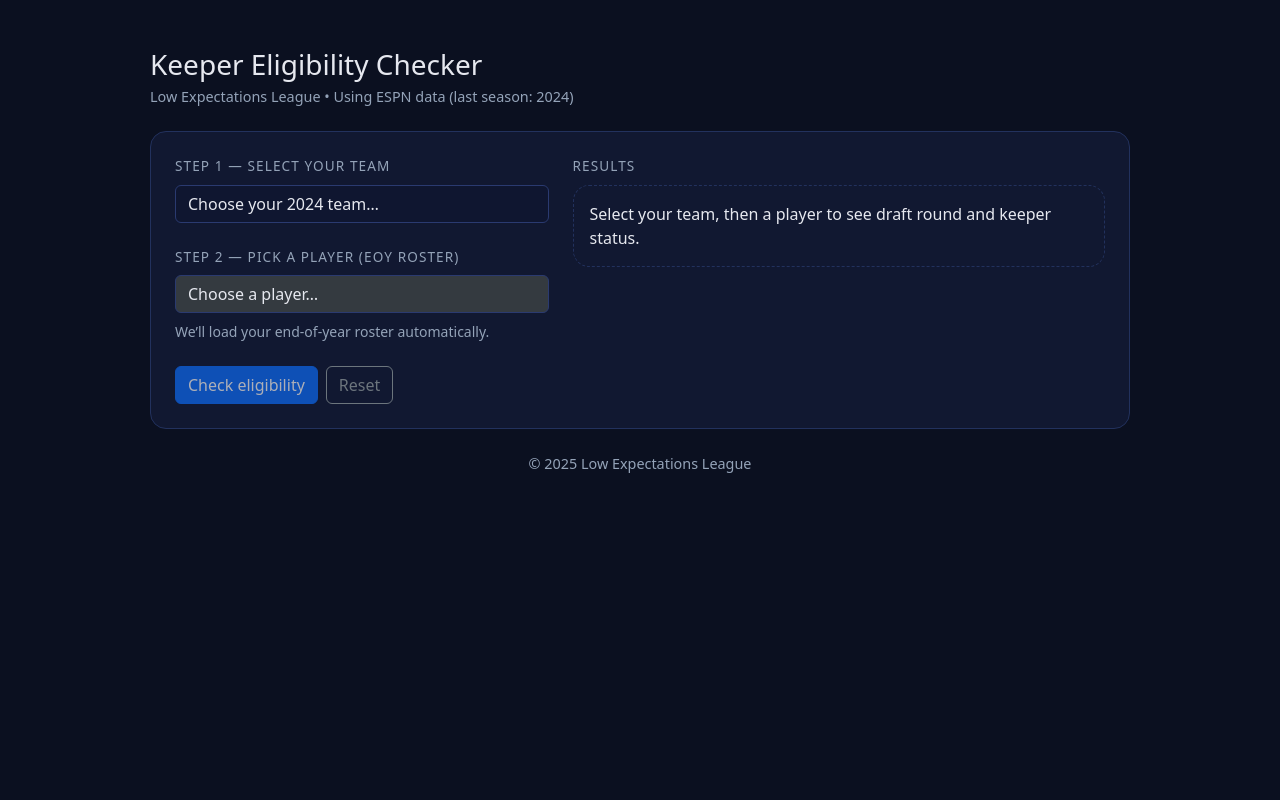
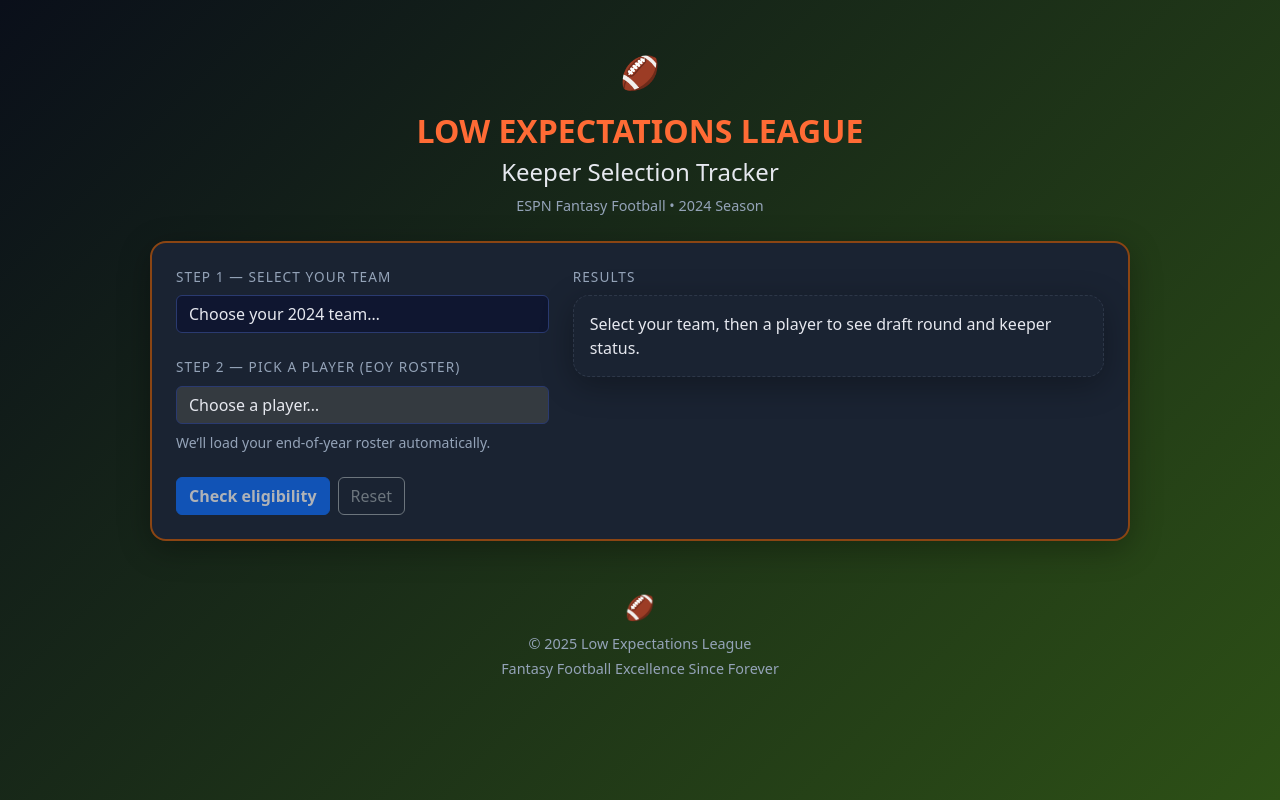
Before and after one commit to dancosta154/low-expectations-keeper, a Flask app: page / in a window 1280 px wide. Run offline with Flask 3, Linux system fonts and the light colour scheme; data that the repository does not hold is empty.

Commit message:
Add football theme and email functionality for keeper selections

```diff
--- a/app/templates/index.html
+++ b/app/templates/index.html
@@ -4,7 +4,7 @@
   <head>
     <meta charset="utf-8" />
     <meta name="viewport" content="width=device-width, initial-scale=1" />
-    <title>Keeper Eligibility Checker • Low Expectations League</title>
+    <title>Low Expectations League • Keeper Selection Tracker</title>
     <link
       rel="stylesheet"
       href="https://cdn.jsdelivr.net/npm/bootstrap@5.3.3/dist/css/bootstrap.min.css"
@@ -12,25 +12,29 @@
     <link rel="stylesheet" href="/static/styles.css" />
     <style>
       :root {
-        --bg: #0b1020;
-        --card: #111831;
+        --bg: #0a0f1a;
+        --card: #1a2332;
         --muted: #94a3b8;
-        --border: #22315d;
-        --accent: #6ea8fe;
-        --ok: #2ecc71;
-        --bad: #ff6b6b;
+        --border: #2d3748;
+        --accent: #ff6b35;
+        --ok: #48bb78;
+        --bad: #f56565;
+        --football: #8b4513;
+        --grass: #2d5016;
       }
       body {
-        background: var(--bg);
+        background: linear-gradient(135deg, var(--bg) 0%, var(--grass) 100%);
         color: #e6e8ef;
+        min-height: 100vh;
       }
       .hero {
         max-width: 980px;
       }
       .k-card {
         background: var(--card);
-        border: 1px solid var(--border);
+        border: 2px solid var(--football);
         border-radius: 16px;
+        box-shadow: 0 8px 32px rgba(0, 0, 0, 0.3);
       }
       .step {
         font-size: 0.85rem;
@@ -85,23 +89,37 @@
         color: #bcd1ff;
       }
       .btn-primary {
-        background: #3b82f6;
-        border-color: #3b82f6;
+        background: var(--accent);
+        border-color: var(--accent);
+        font-weight: 600;
       }
       .btn-primary:hover {
-        background: #2563eb;
-        border-color: #2563eb;
+        background: #e55a2b;
+        border-color: #e55a2b;
+      }
+      .btn-outline-primary {
+        color: var(--accent);
+        border-color: var(--accent);
+      }
+      .btn-outline-primary:hover {
+        background: var(--accent);
+        border-color: var(--accent);
       }
     </style>
   </head>
   <body>
     <div class="container py-5">
       <div class="mx-auto hero">
-        <header class="mb-4">
-          <h1 class="h3 mb-1">Keeper Eligibility Checker</h1>
+        <header class="mb-4 text-center">
+          <div class="mb-3">
+            <span style="font-size: 2rem; color: var(--accent);">🏈</span>
+          </div>
+          <h1 class="h2 mb-2" style="color: var(--accent); font-weight: 700;">
+            LOW EXPECTATIONS LEAGUE
+          </h1>
+          <h2 class="h4 mb-2">Keeper Selection Tracker</h2>
           <div class="small-muted">
-            Low Expectations League • Using ESPN data (last season: {{
-            last_season }})
+            ESPN Fantasy Football • {{ last_season }} Season
           </div>
         </header>
 
@@ -175,9 +193,14 @@
                   <hr class="divider" />
                   <div class="d-flex justify-content-between align-items-center mb-3">
                     <h6 class="mb-0">Keeper Selection</h6>
-                    <button class="btn btn-sm btn-outline-primary" id="add-keeper" disabled>
-                      Add to Keepers
-                    </button>
+                    <div class="d-flex gap-2">
+                      <button class="btn btn-sm btn-outline-primary" id="add-keeper" disabled>
+                        Add to Keepers
+                      </button>
+                      <button class="btn btn-sm btn-success" id="email-keepers" disabled>
+                        📧 Email Commissioner
+                      </button>
+                    </div>
                   </div>
 
                   <div id="keeper-limits" class="small-muted mb-3">
@@ -203,8 +226,12 @@
           </div>
         </div>
 
-        <footer class="text-center small-muted">
-          © 2025 Low Expectations League
+        <footer class="text-center small-muted mt-5">
+          <div class="mb-2">
+            <span style="font-size: 1.5rem;">🏈</span>
+          </div>
+          <div>© 2025 Low Expectations League</div>
+          <div class="mt-1">Fantasy Football Excellence Since Forever</div>
         </footer>
       </div>
     </div>
@@ -229,6 +256,7 @@
       // Keeper selection elements
       const keeperSelection = document.getElementById("keeper-selection");
       const addKeeperBtn = document.getElementById("add-keeper");
+      const emailKeepersBtn = document.getElementById("email-keepers");
       const selectedKeepers = document.getElementById("selected-keepers");
       const noKeepers = document.getElementById("no-keepers");
       const limit1_10 = document.getElementById("limit-1-10");
@@ -270,9 +298,11 @@
         if (selectedKeepersList.length === 0) {
           selectedKeepers.classList.add("d-none");
           noKeepers.classList.remove("d-none");
+          emailKeepersBtn.disabled = true;
         } else {
           selectedKeepers.classList.remove("d-none");
           noKeepers.classList.add("d-none");
+          emailKeepersBtn.disabled = false;
 
           selectedKeepers.innerHTML = selectedKeepersList.map(keeper => `
             <div class="item">
@@ -287,6 +317,29 @@
           `).join("");
         }
         updateKeeperLimits();
+      }
+
+      function emailKeepers() {
+        if (selectedKeepersList.length === 0) return;
+
+        const teamName = teamSel.options[teamSel.selectedIndex].text;
+        const subject = encodeURIComponent(`Low Expectations League - Keeper Selections - ${teamName}`);
+
+        let body = `Hi Commissioner,\n\n`;
+        body += `Here are my keeper selections for the ${new Date().getFullYear()} season:\n\n`;
+        body += `Team: ${teamName}\n\n`;
+
+        selectedKeepersList.forEach((keeper, index) => {
+          const bucketText = keeper.bucket === "1-10" ? "Rounds 1-10" :
+                           keeper.bucket === "11-16" ? "Rounds 11-16" : "Waiver Wire";
+          body += `${index + 1}. ${keeper.name} (${bucketText} - Round ${keeper.cost_round})\n`;
+        });
+
+        body += `\nTotal Keepers: ${selectedKeepersList.length}/3\n\n`;
+        body += `Thanks!\n`;
+
+        const mailtoLink = `mailto:?subject=${subject}&body=${encodeURIComponent(body)}`;
+        window.open(mailtoLink);
       }
 
       function removeKeeper(playerId) {
@@ -488,6 +541,10 @@
         }
       });
 
+      emailKeepersBtn.addEventListener("click", () => {
+        emailKeepers();
+      });
+
       resetBtn.addEventListener("click", () => {
         teamSel.value = "";
         playerSel.innerHTML =
```
